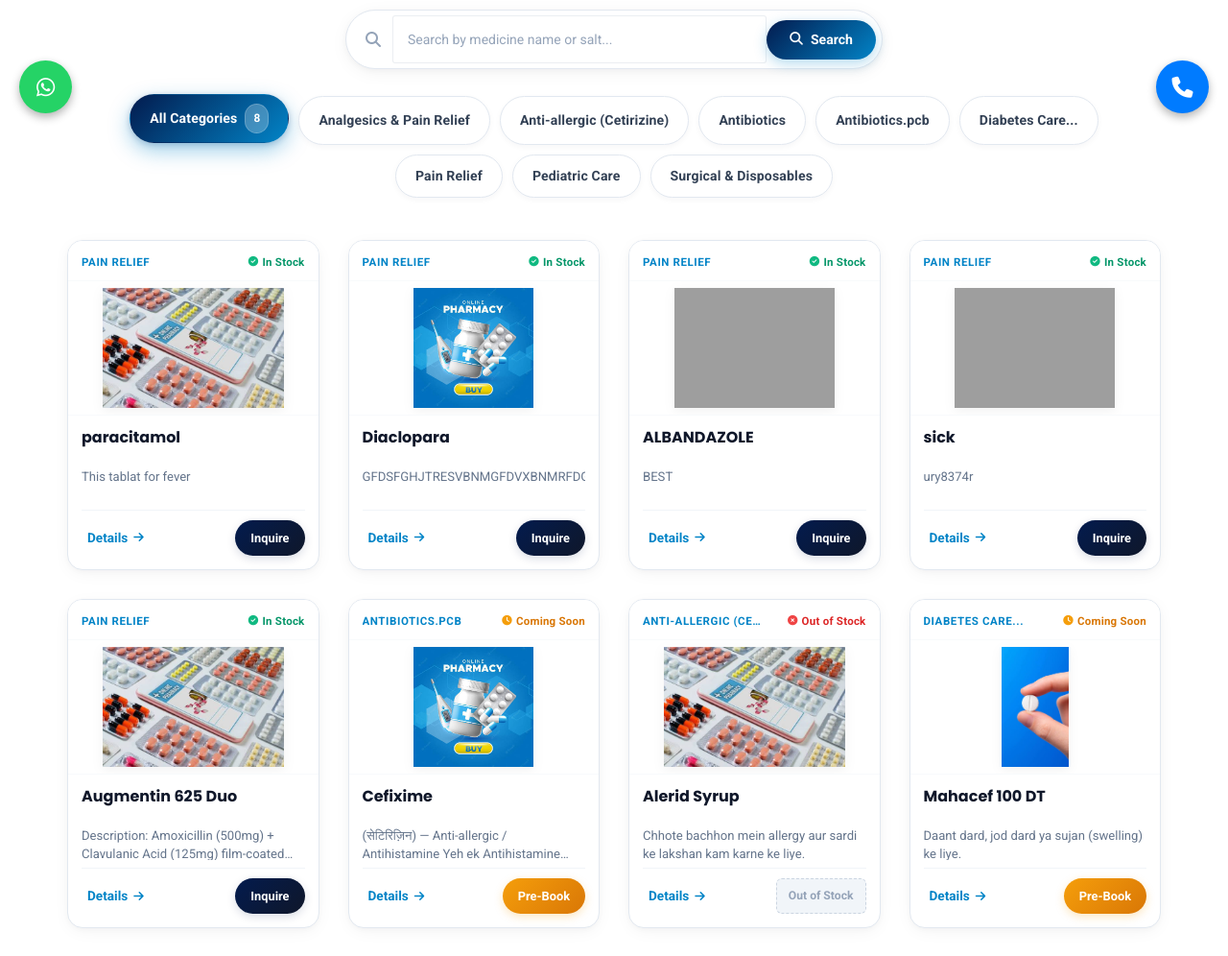
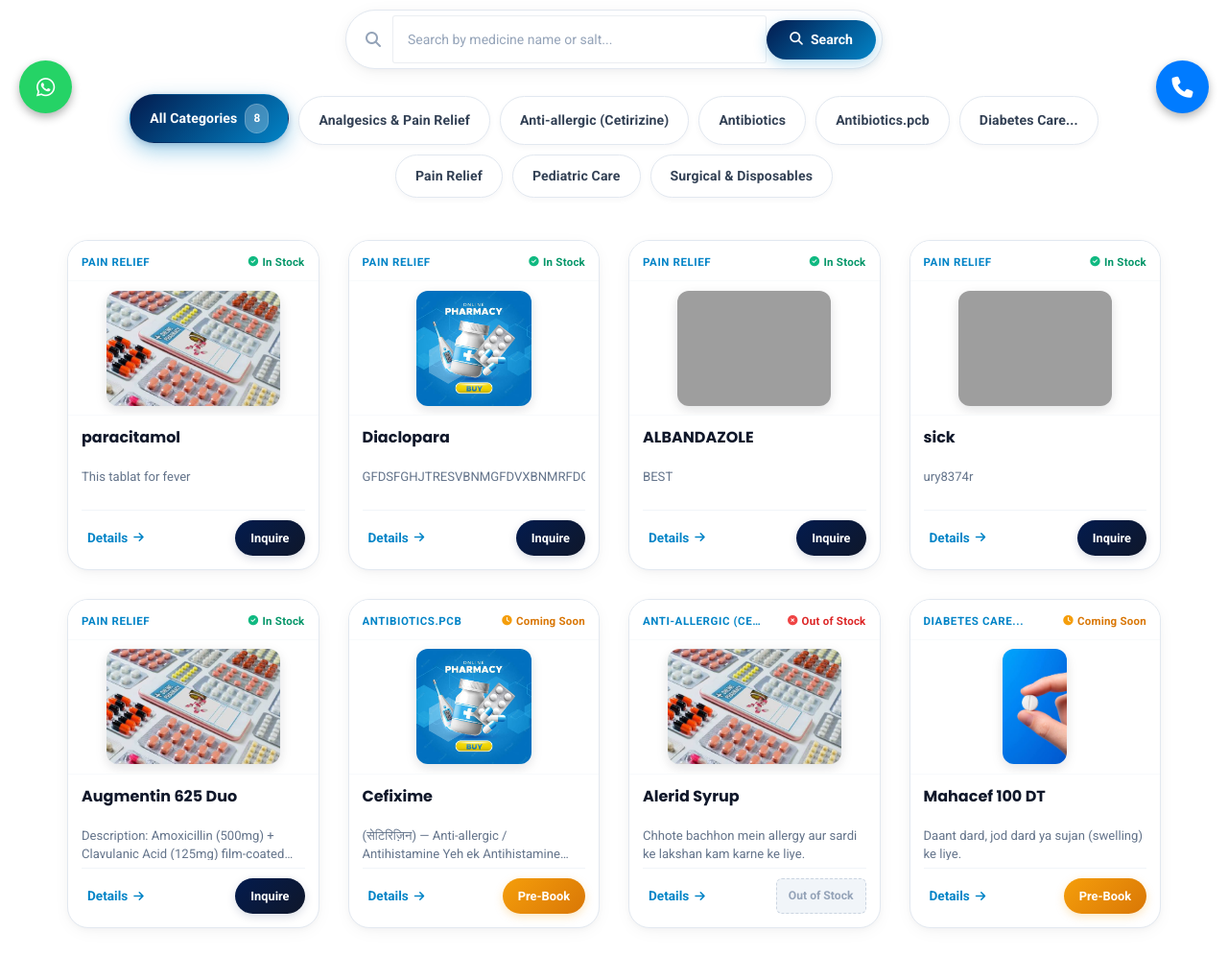
Before and after one commit to ruviansari/Celldus_Pharma, a Django app: page /product/ in a window 1280 px wide. Shown: the part 592-1588 px from the top of the page at 96% size. Run offline with Django 5.2, Linux system fonts and the light colour scheme; data comes from the database, SQL or seed files in the repository; both versions use the stored data as it was after the commit; parts of the project's set-up code (start-up, migrations or seed data) failed here and were passed over; some libraries are stand-ins or nearby versions; grey boxes are pictures that could not be loaded.

Commit message:
fix(ui): round card corners, add product image shadow/hover effect, and fix category filter blur

```diff
--- a/templates/product.html
+++ b/templates/product.html
@@ -324,7 +324,7 @@
 .pharma-product-card {
     background: #ffffff;
     border: 1px solid #e2e8f0;
-    border-radius: 16px;
+    border-radius: 22px;
     overflow: hidden;
     width: 100%;
     display: flex;
@@ -417,14 +417,23 @@
     border-bottom: 1px solid #f8fafc;
 }
 .pharma-product-img {
-    max-height: 125px;
+    max-height: 120px;
     max-width: 90%;
     object-fit: contain;
-    transition: transform 0.45s cubic-bezier(0.16, 1, 0.3, 1), filter 0.3s ease;
+    border-radius: 12px;
+    box-shadow: 0 4px 14px rgba(15, 23, 42, 0.08);
+    transition: transform 0.35s cubic-bezier(0.16, 1, 0.3, 1),
+                box-shadow 0.35s cubic-bezier(0.16, 1, 0.3, 1),
+                filter 0.3s ease;
     filter: drop-shadow(0 3px 6px rgba(0, 0, 0, 0.05));
+    image-rendering: -webkit-optimize-contrast;
+    transform: translateZ(0);
+    backface-visibility: hidden;
 }
-.pharma-product-card:hover .pharma-product-img {
-    transform: scale(1.08) translateY(-3px);
+.pharma-product-card:hover .pharma-product-img,
+.pharma-product-img:hover {
+    transform: scale(1.08) translateY(-4px) translateZ(0);
+    box-shadow: 0 10px 24px rgba(2, 132, 199, 0.24), 0 4px 10px rgba(15, 23, 42, 0.06);
     filter: drop-shadow(0 6px 14px rgba(2, 132, 199, 0.16));
 }
 
@@ -554,7 +563,7 @@
 </style>
 
             <!-- Product Cards Grid -->
-            <div class="row multi-columns-row ttm-boxes-spacing-15px" id="pharma-products-grid" style="transition: opacity 0.2s ease;">
+            <div class="row multi-columns-row ttm-boxes-spacing-15px" id="pharma-products-grid">
                 {% for product in products %}
                 <div class="ttm-box-col-wrapper col-lg-3 col-md-4 col-sm-6 pharma-card-col">
                     <div class="pharma-product-card">
@@ -683,9 +692,6 @@
                 this.classList.add('active');
 
                 var grid = document.getElementById('pharma-products-grid');
-                if (grid) {
-                    grid.style.opacity = '0.35';
-                }
 
                 // Asynchronous fetch
                 fetch(url, { headers: { 'X-Requested-With': 'XMLHttpRequest' } })
@@ -701,7 +707,6 @@
                         var newGrid = doc.getElementById('pharma-products-grid');
                         if (newGrid && grid) {
                             grid.innerHTML = newGrid.innerHTML;
-                            grid.style.opacity = '1';
                         }
 
                         // Update category pills container
```
Also changed, not shown: templates/dashboard/erp_employee.html (+7 -7 lines), templates/dashboard/field_reports.html (+14 -27 lines), templates/home_page.html (+13 -6 lines), db.sqlite3.
